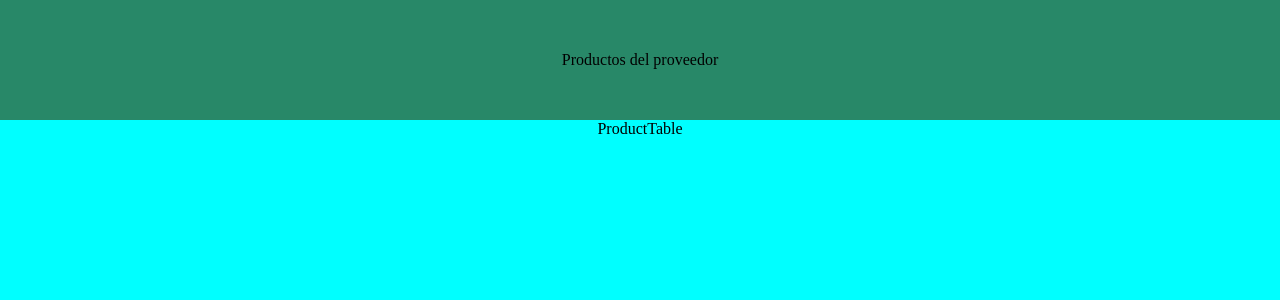
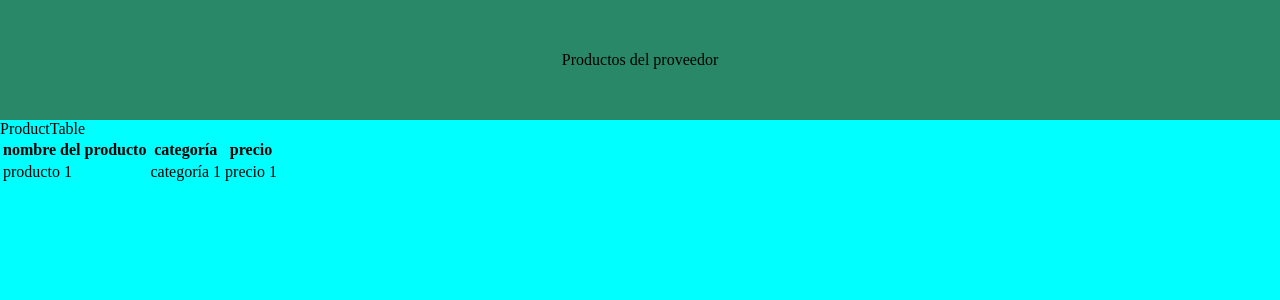
Before and after one commit to Aluonam/project-ecommerce, a Next.js app in the folder e-commerce/: page /PARTNER in a window 1280 px wide. Shown: the top 300 px of the page. Built offline with nearby package versions, Linux system fonts and the light colour scheme.

Commit message:
feat: tabla básica

```diff
--- a/e-commerce/pages/PARTNER/Components/ProductTable/ProductTable.jsx
+++ b/e-commerce/pages/PARTNER/Components/ProductTable/ProductTable.jsx
@@ -4,7 +4,25 @@ import styleProductTable from './ProductTable.module.css'
 
 const ProductTable = () => {
   return (
-    <div className={styleProductTable.GlobalProductTable}>ProductTable</div>
+    <div className={styleProductTable.GlobalProductTable}>
+        <div>ProductTable</div>
+        <table>
+            <thead>
+                <tr>
+                    <th>nombre del producto</th>
+                    <th>categoría</th>
+                    <th>precio</th>
+                </tr>
+                <tr>
+                    <td>producto 1</td>
+                    <td>categoría 1</td>
+                    <td>precio 1</td>
+                </tr>
+
+            </thead>
+        </table>
+
+    </div>
   )
 }
 
--- a/e-commerce/pages/PARTNER/Components/ProductTable/ProductTable.module.css
+++ b/e-commerce/pages/PARTNER/Components/ProductTable/ProductTable.module.css
@@ -4,7 +4,8 @@
     width: 100vw;
     height: 85vh;
     display: flex;
-    justify-content: center;
+    justify-content: normal;
     align-items: flex-start;
+    flex-direction: column;
 
 }
```
